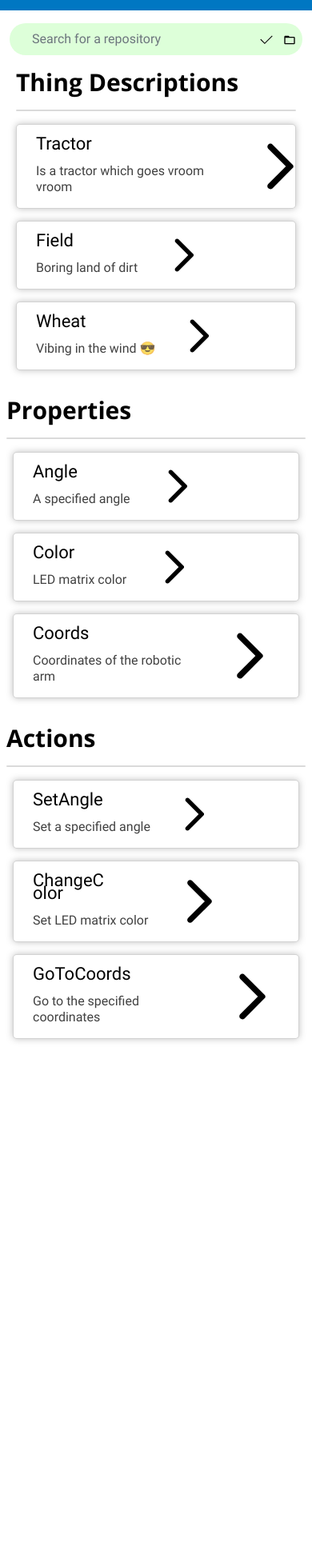
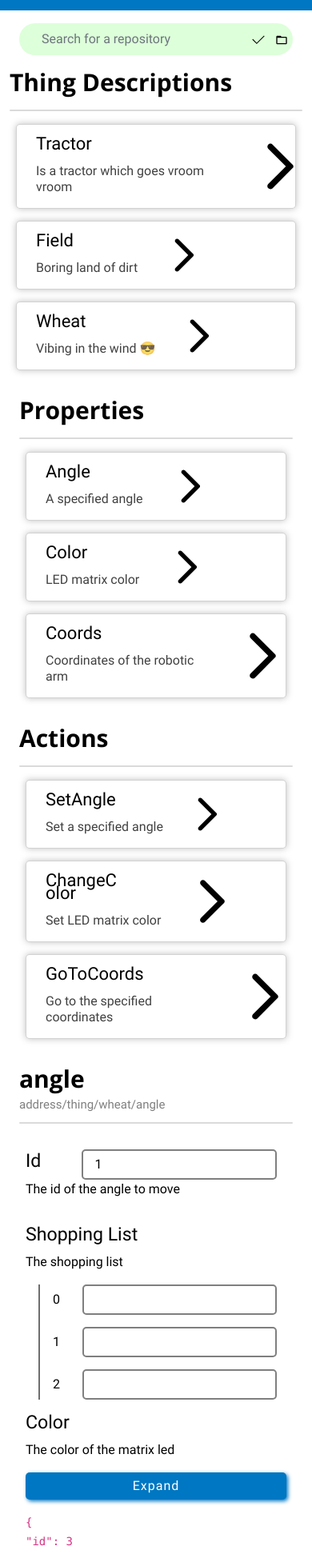
Before and after one commit to Erro48/itd-debugtool, a React (Create React App) app: page / in a window 390 px wide. Shown: the part 40-1983 px from the top of the page at 80% size. Before the commit the page ends 1355 px from the top, so only its background shows below. Built offline with nearby package versions, Linux system fonts and the light colour scheme.

Commit message:
Fix panels padding in mobile view

```diff
--- a/src/App.js
+++ b/src/App.js
@@ -54,18 +54,20 @@ function App() {
 		<div className='App'>
 			<Navbar />
 			<div className='container'>
-				<div className='row'>
+				<div className='row w-100 m-auto'>
 					<div className='col-12 d-sm-none'>
 						<SearchBar />
 					</div>
 					<TdPanel />
-					<div className='col-12 col-sm-3 px-2'>
-						<PropertyPanel />
-						<ActionPanel />
+					<div className='col-12 col-sm-3'>
+						<div className='row'>
+							<PropertyPanel />
+							<ActionPanel />
+						</div>
 					</div>
 
-					<div className='col col-sm-6 d-none d-sm-block'>
-						<div className='row'>
+					<div className='col-12 col-sm-6 d-sm-block'>
+						<div className='row m-auto'>
 							<PropDescription {...chosenInteraction} />
 							<OutputPanel />
 						</div>
--- a/src/components/panels/DescriptionPanel.js
+++ b/src/components/panels/DescriptionPanel.js
@@ -3,15 +3,15 @@ import JsonDisplay from './JsonDisplay'
 
 function PropDescription({ interaction, address, attributes }) {
 	return (
-		<section className='col col-sm-12 px-2 prop-description'>
+		<section className='col col-sm-12 px-0 prop-description'>
 			<header className='pt-3'>
 				<h2 className='title'>{interaction}</h2>
 				<p className='subtitle'>{address}</p>
 				<hr />
 			</header>
 			{/* Attributes */}
-			<div class='row'>
-				<div class='col-7'>
+			<div class='row px-2'>
+				<div class='col-12 col-sm-7'>
 					<ul>
 						{attributes.map((attribute) => {
 							return (
@@ -22,7 +22,7 @@ function PropDescription({ interaction, address, attributes }) {
 						})}
 					</ul>
 				</div>
-				<div class='col-5'>
+				<div class='col-12 col-sm-5'>
 					<JsonDisplay />
 				</div>
 			</div>
--- a/src/components/panels/TdPanel.js
+++ b/src/components/panels/TdPanel.js
@@ -24,8 +24,8 @@ const cards = [
 
 function TdPanel() {
 	return (
-		<section className='td-container col-12 col-sm-3'>
-			<header className='pt-3 px-2'>
+		<section className='td-container col-12 col-sm-3 px-0'>
+			<header className='pt-3'>
 				<h2>Thing Descriptions</h2>
 				<hr />
 			</header>
```
